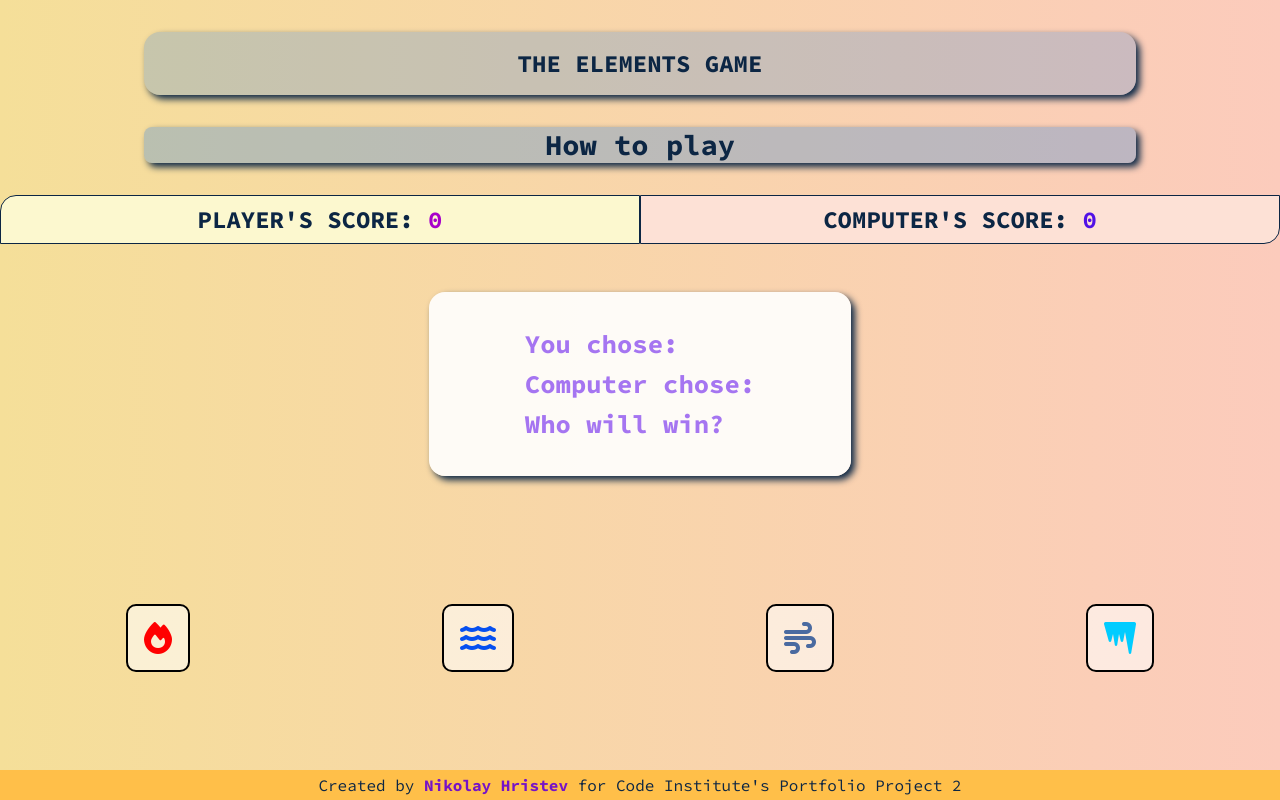
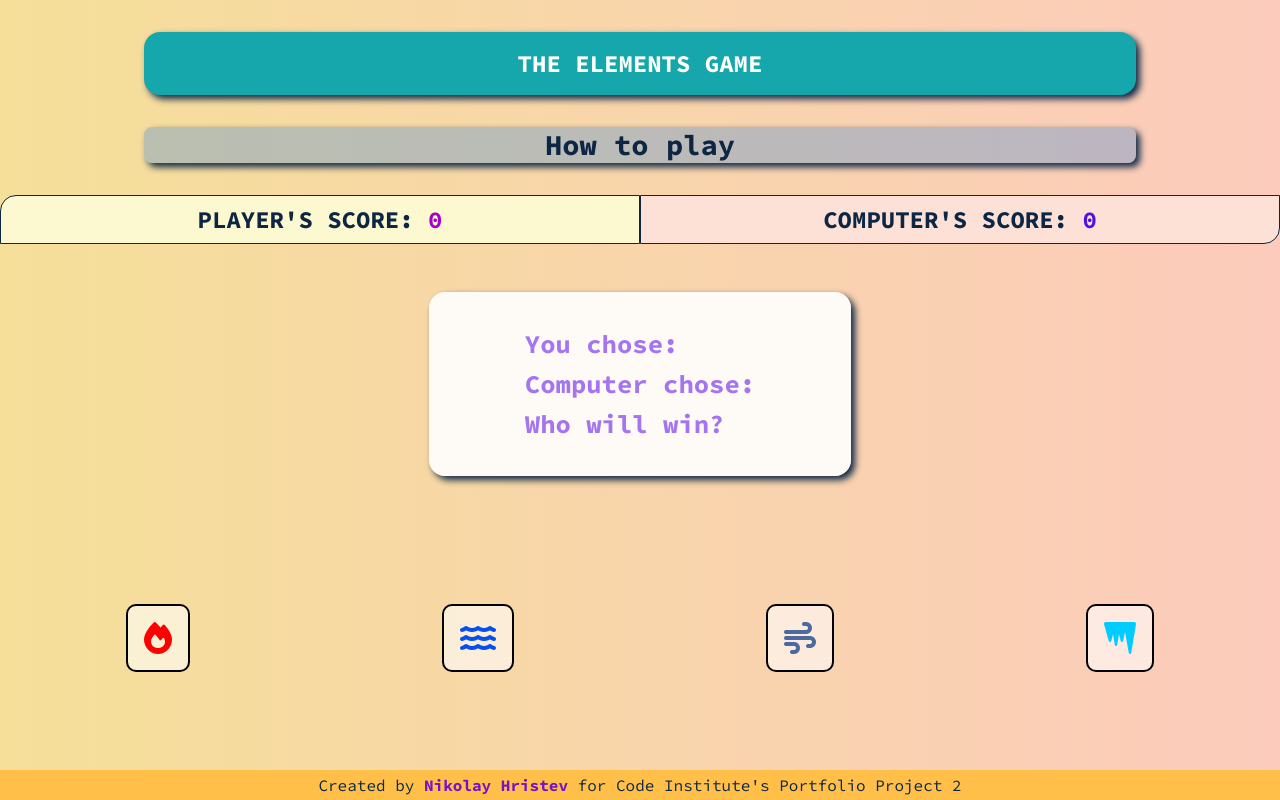
Before and after one commit to devnickocodes/the-elements-game, a plain HTML site: page index.html in a window 1280 px wide. Drawn offline with Linux system fonts and the light colour scheme.

Commit message:
style the h1 color and background color

```diff
--- a/assets/css/style.css
+++ b/assets/css/style.css
@@ -11,6 +11,7 @@
 }
 
 /* General Styles */
+
 body {
     color: #0c2644;
     background-image: linear-gradient(90deg, #f5df99, #fccbbc);
@@ -18,9 +19,13 @@ body {
 }
 
 /* Header - H1 styling */
+
 h1 {
     text-align: center;
-    background-color: rgba(90, 144, 206, 0.3);
+    /* background-color: rgba(90, 144, 206, 0.3); */
+    color: rgb(255, 255, 255);
+    /* color: #fff; */
+    background-color: rgb(22, 167, 172);
     margin: 2rem 2rem;
     padding: 1rem;
     border-radius: 1rem;
@@ -33,6 +38,7 @@ h1 {
 /* Main Content */
 
 /* Score Display  */
+
 h2 {
     text-align: center;
     margin: 1rem 2rem;
@@ -229,6 +235,7 @@ hr {
 }
 
 /* Announce Win Tab, Announce Loss Tab and Announce Draw Tab*/
+
 .modal-win-tab,
 .modal-loss-tab,
 .modal-draw-tab {
@@ -331,6 +338,7 @@ hr {
 @media screen and (min-width: 320px) {
 
     /* Header And How To Play Section*/
+
     h1,
     h2 {
         margin: 1rem 4rem;
@@ -491,6 +499,7 @@ hr {
 }
 
 /* Media query: laptops and larger screens (1440px and up) */
+
 @media screen and (min-width: 1440px) {
 
     /* Modal Tab  */
--- a/assets/js/script.js
+++ b/assets/js/script.js
@@ -1,6 +1,7 @@
 // Open And Close Modal Functions
 
 // Open Modal Function
+
 let modal;
 let modalOverlay;
 
@@ -104,8 +105,9 @@ function win() {
     winnerSpan.innerHTML = `${playerChoice.charAt(0).toUpperCase()}${playerChoice.slice(1)} wins over ${computerChoice.charAt(0).toUpperCase()}${computerChoice.slice(1)}!`;
     announceWinner();
 }
-
-/**Function that adds one point to the computer when it wins and display it on the scoreboard */
+/**
+ * Function that adds one point to the computer when it wins and display it on the scoreboard
+ */
 function lose() {
     computerScoreSpan = parseInt(document.getElementById("computer-score").innerHTML);
     document.getElementById("computer-score").innerHTML = computerScoreSpan + 1;
```
Also changed, not shown: index.html (+12 -0 lines).
